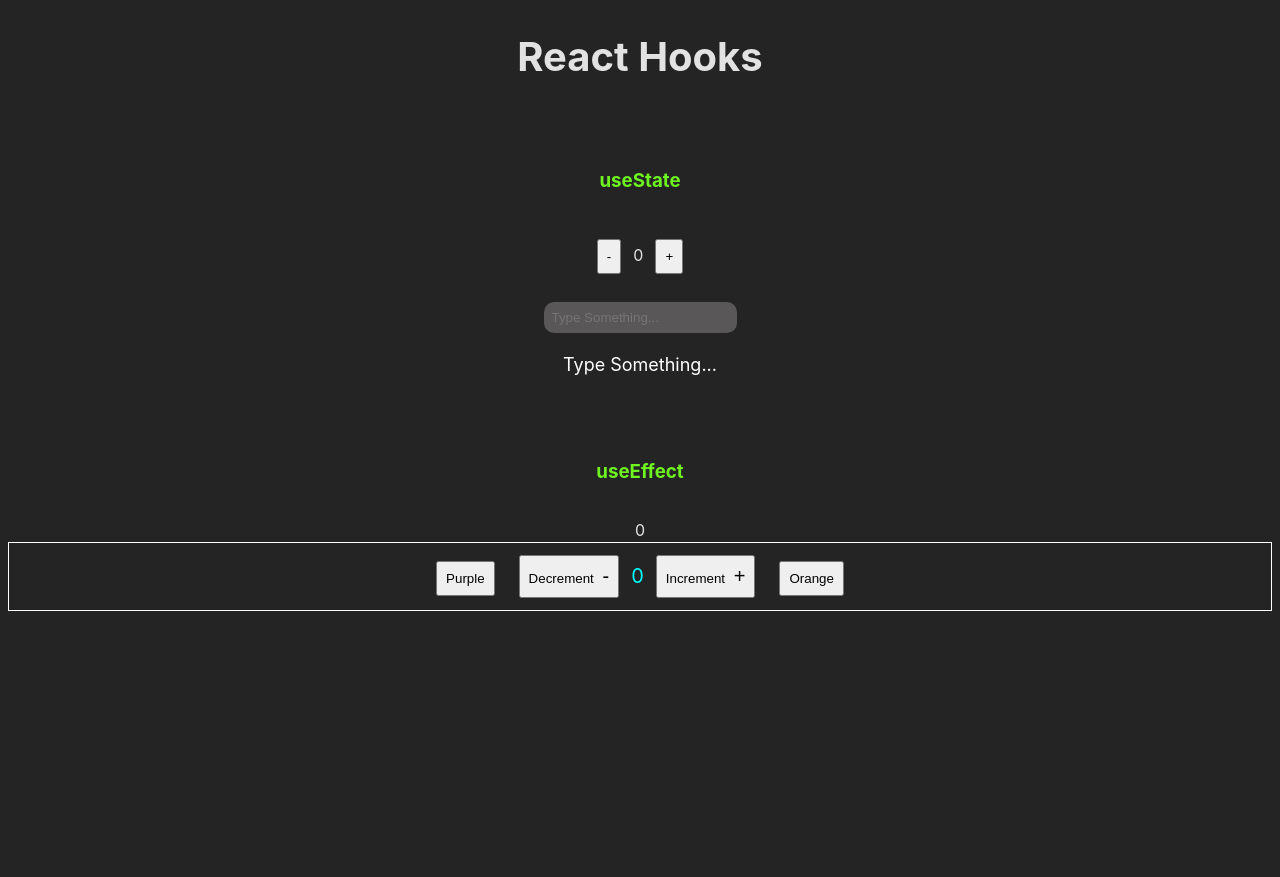
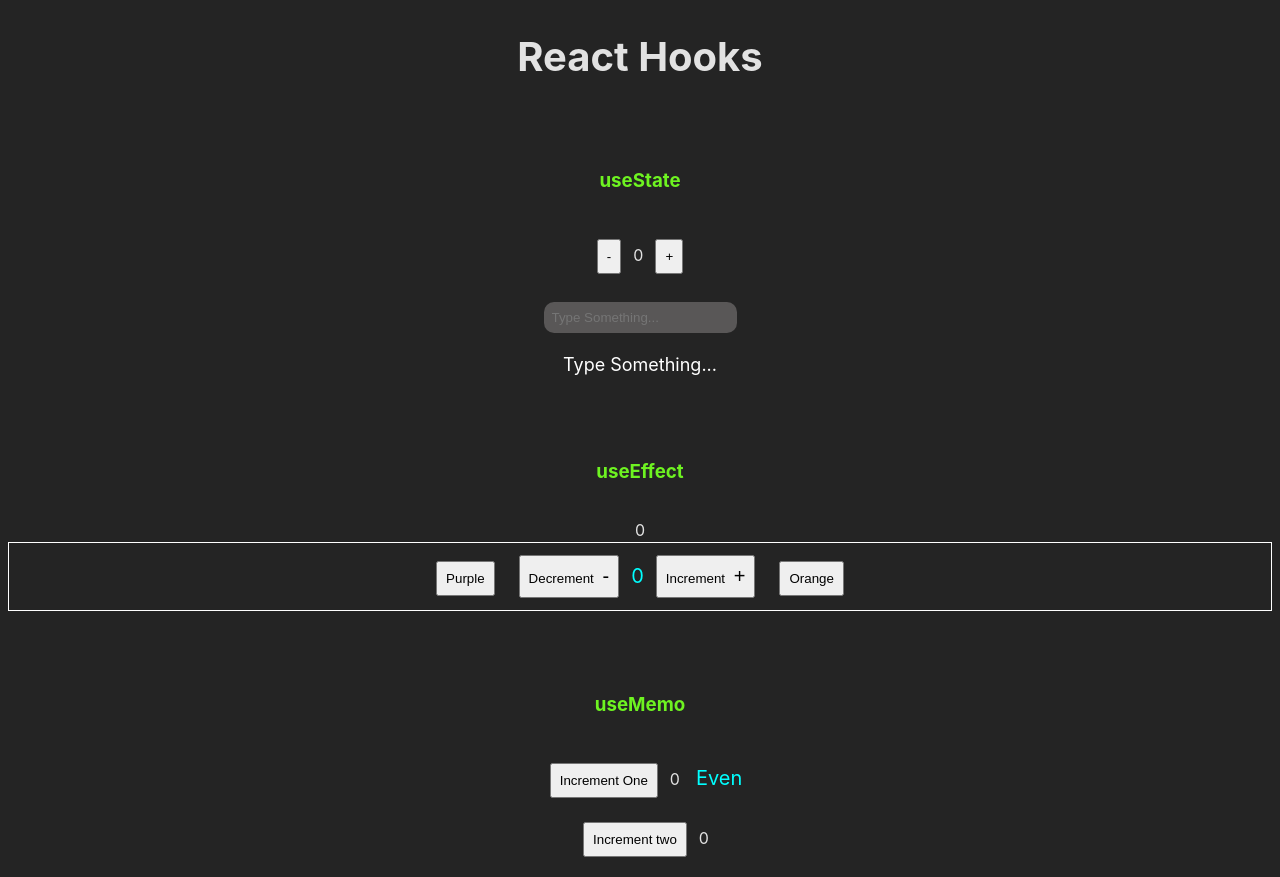
Before and after one commit to ajmal1722/react-practice, a React (Vite) app in the folder react-hooks/: page / in a window 1280 px wide. Before the commit the page ends 800 px from the top, so only its background shows below. Built offline with nearby package versions, Linux system fonts and the light colour scheme.

Commit message:
useMemo set up

```diff
--- a/react-hooks/src/App.jsx
+++ b/react-hooks/src/App.jsx
@@ -1,6 +1,7 @@
 import { useState } from 'react';
 import UseState from './components/UseState';
 import UseEffect from './components/UseEffect';
+import UseMemo from './components/UseMemo';
 import './App.css';
 
 function App() {
@@ -11,6 +12,7 @@ function App() {
             <h1>React Hooks</h1>
             <UseState/>
             <UseEffect/>
+            <UseMemo/>
         </>
     )
 }
--- /dev/null
+++ b/react-hooks/src/components/UseMemo.jsx
@@ -0,0 +1,41 @@
+import { useState } from 'react'
+
+const UseMemo = () => {
+    const [counterOne, setCounterOne] = useState(0);
+    const [counterTwo, setCounterTwo] = useState(0);
+
+    const isEven = () => {
+        let i = 1;
+        while (i < 500000000) i++
+        return counterOne % 2 === 0
+    }
+
+    console.log('component re-rendered', counterOne, counterTwo)
+
+    return (
+        <div>
+            <h3>useMemo</h3>
+            <div>
+                <button onClick={() => setCounterOne(counterOne + 1)}>
+                    Increment One
+                </button>
+                <span>
+                    { counterOne }
+                </span>
+                <span style={{ color: 'cyan', fontSize: '20px', marginLeft: '1rem'}}>
+                    { isEven() ? 'Even' : 'Odd'}
+                </span>
+            </div>
+            <div>
+                <button onClick={() => setCounterTwo(counterTwo + 1)}>
+                    Increment two
+                </button>
+                <span>
+                    { counterTwo }
+                </span>
+            </div>
+        </div>
+    )
+}
+
+export default UseMemo
```
